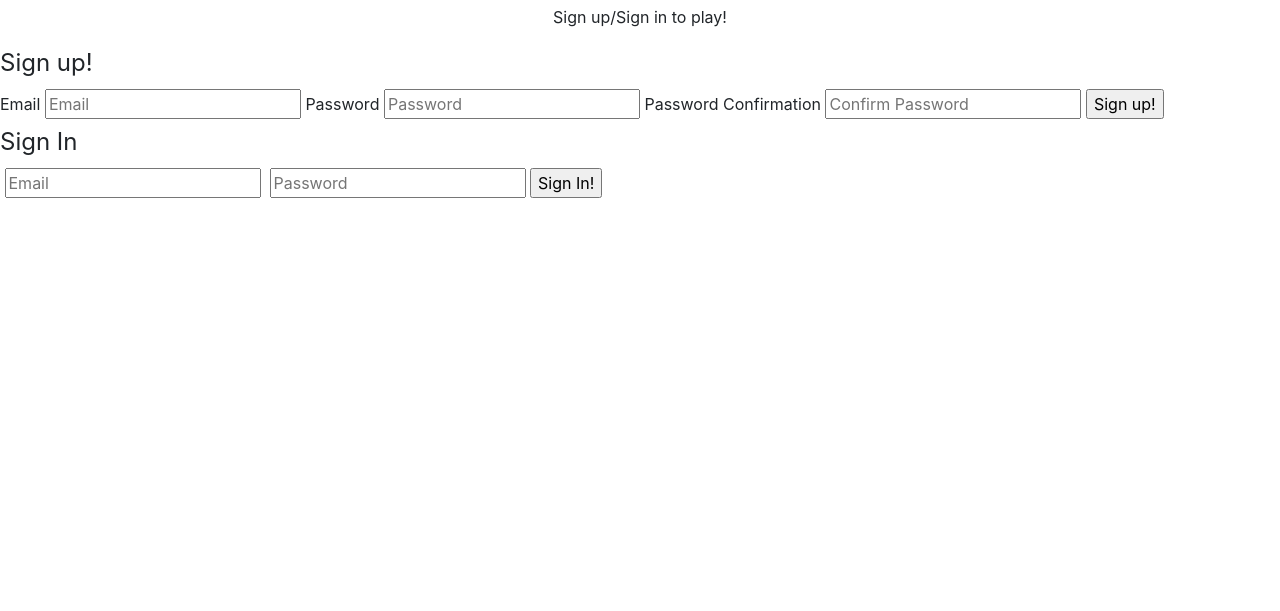
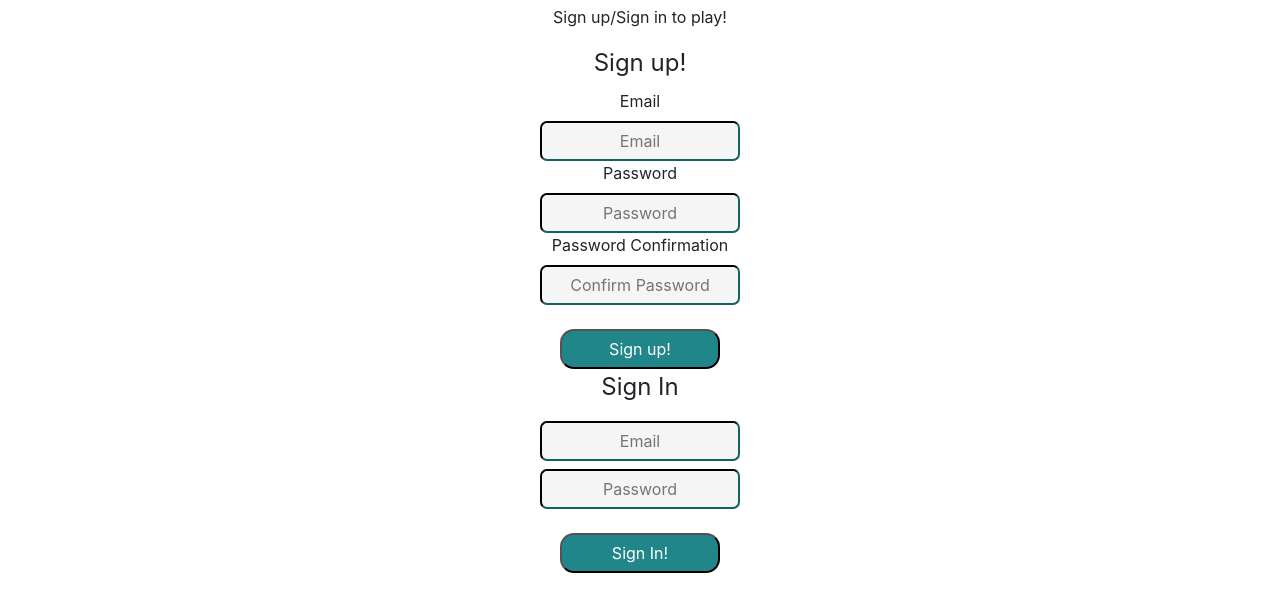
Before and after one commit to ehdavison/tic-tac-toe-client, a website built with webpack: page index.html in a window 1280 px wide. Shown: the part 51-662 px from the top of the page. Built offline with nearby package versions, Linux system fonts and the light colour scheme.

Commit message:
Added button and form styling

```diff
--- a/assets/styles/index.scss
+++ b/assets/styles/index.scss
@@ -7,6 +7,46 @@
 
 #welcome {
     text-align: center;
+}
+
+.buttons {
+    color: white;
+    background-color: rgb(32, 134, 138);
+    border-radius: 14px;
+    border-color: black;
+    width: 20vh;
+    height: 5vh;
+    margin-top: 3vh;
+}
+
+.buttons:hover {
+    color: rgb(248, 239, 107);
+}
+
+.form {
+    border-radius: 7px;
+    border-color: rgb(3, 15, 15);
+    background-color: rgb(245, 245, 245);
+    height: 5vh;
+    width: 25vh;
+    text-align: center;
+}
+
+legend {
+    text-align: center;
+}
+
+// .form-container {
+//     display: flex;
+//     justify-content: center;
+// }
+
+.field {
+    display: flex;
+    flex-direction: column;
+    align-items: center;
+    border-color: solid black;
+    border-width: 7px;
 }
 
 .game-board {
--- a/index.html
+++ b/index.html
@@ -17,40 +17,40 @@
   <h1 class="header">Tic-Tac-Toe</h1>
   <p id="welcome">Sign up/Sign in to play!</p>
   <section>
-    <form id="sign-up-form">
-      <fieldset>
+    <form class="form-container" id="sign-up-form">
+      <fieldset class="field">
         <legend>Sign up!</legend>
         <label for="sign-up-email">Email</label>
-        <input id="sign-up-email" type="text" name="credentials[email]" placeholder="Email">
+        <input class="form" id="sign-up-email" type="text" name="credentials[email]" placeholder="Email">
 
         <label for="sign-up-password">Password</label>
-        <input id="sign-up-password" type="password" name="credentials[password]" placeholder="Password">
+        <input class="form" id="sign-up-password" type="password" name="credentials[password]" placeholder="Password">
 
         <label for="sign-up-password_confirmation">Password Confirmation</label>
-        <input id="sign-up-password_confirmmation" type="password" name="credentials[password_confirmation]"
-          placeholder="Confirm Password">
+        <input class="form" id="sign-up-password_confirmmation" type="password"
+          name="credentials[password_confirmation]" placeholder="Confirm Password">
         <input class="buttons" type="submit" value="Sign up!">
       </fieldset>
     </form>
   </section>
 
   <section>
-    <form id="sign-in-form">
-      <fieldset>
+    <form class="form-container" id="sign-in-form">
+      <fieldset class="field">
         <legend>Sign In</legend>
         <label for="sign-in-email"></label>
-        <input id="sign-in-email" type="email" name="credentials[email]" placeholder="Email">
+        <input class="form" id="sign-in-email" type="email" name="credentials[email]" placeholder="Email">
 
         <label for="sign-in-password"></label>
-        <input id="sign-in-password" type="password" name="credentials[password]" placeholder="Password">
+        <input class="form" id="sign-in-password" type="password" name="credentials[password]" placeholder="Password">
         <input class="buttons" type="submit" value="Sign In!">
       </fieldset>
     </form>
   </section>
 
   <section>
-    <form id="sign-out-form">
-      <fieldset>
+    <form class="form-container" id="sign-out-form">
+      <fieldset class="field">
         <legend>Sign out!</legend>
         <input class="buttons" type="submit" value="Sign out!">
       </fieldset>
@@ -58,14 +58,14 @@
   </section>
 
   <section>
-    <form id="change-password-form">
-      <fieldset>
+    <form class="form-container" id="change-password-form">
+      <fieldset class="field">
         <legend>Change Password</legend>
         <label for="old-password">Old Password</label>
-        <input id="old-password" type="password" name="passwords[old]" placeholder="Old Password">
+        <input class="form" id="old-password" type="password" name="passwords[old]" placeholder="Old Password">
 
         <label for="new-password">New Password</label>
-        <input id="new-password" type="password" name="passwords[new]" placeholder="New Password">
+        <input class="form" id="new-password" type="password" name="passwords[new]" placeholder="New Password">
         <input class="buttons" type="submit" value="Change Password">
       </fieldset>
     </form>
@@ -84,8 +84,8 @@
   </main>
 
   <section>
-    <form id="new-game-button">
-      <fieldset>
+    <form class="form-container" id="new-game-button">
+      <fieldset class="field">
         <legend>New Game</legend>
         <input class="buttons" type="submit" value="New Game">
       </fieldset>
@@ -93,8 +93,8 @@
   </section>
 
   <section>
-    <form id="view-games-button">
-      <fieldset>
+    <form class="form-container" id="view-games-button">
+      <fieldset class="field">
         <legend>View Total Games Played</legend>
         <input class="buttons" type="submit" value="View Total Games">
       </fieldset>
```
